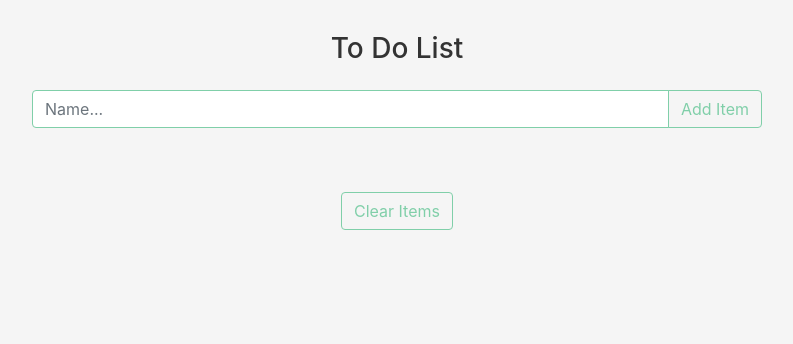
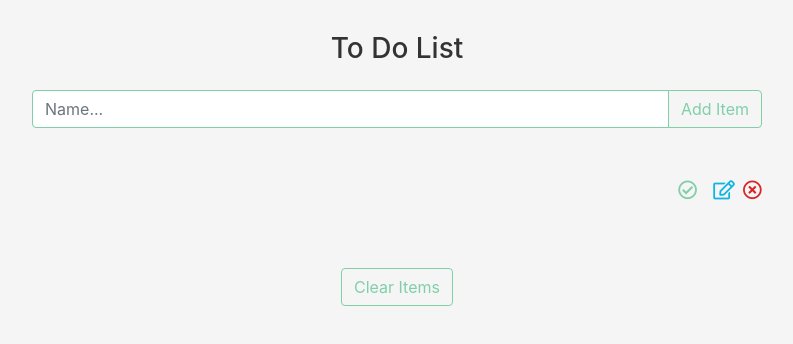
Before and after one commit to bennyho88/To-do-list-projects, a plain HTML site: page index.html in a window 1280 px wide. Shown: the whole page, without its empty margins (243-1036 px from the left). Drawn offline with Linux system fonts and the light colour scheme.

Commit message:
added list for items with js

```diff
--- a/js/app.js
+++ b/js/app.js
@@ -2,9 +2,68 @@
 
 const form = document.querySelector('#itemForm');
 const inputForm = document.querySelector('#itemInput');
+const itemList = document.querySelector('.item-list');
+
+const clearButton = document.querySelector('#clear-list');
+
+////add list in html
+
+/*
+<!-- single item -->
+<!-- <div class="item my-3">
+<h5 class="item-name text-capitalize">laundry</h5>
+<div class="item-icons">
+ <a href="#" class="complete-item mx-2 item-icon"><i class="far fa-check-circle"></i></a>
+ <a href="#" class="edit-item mx-2 item-icon"><i class="far fa-edit"></i></a>
+ <a href="#" class="delete-item item-icon"><i class="far fa-times-circle"></i></a>
+</div>
+</div> -->
+*/
 
 
-const clearButton = document.querySelector('#clear-list');
+const itemDiv = document.createElement('div');
+const head = document.createElement('h5');
+const itemIconsDiv = document.createElement('div');
+
+const completeItem = document.createElement('a');
+const editItem = document.createElement('a');
+const deleteItem = document.createElement('a');
+
+const completeIcon = document.createElement('i');
+const editIcon = document.createElement('i');
+const deleteIcon = document.createElement('i');
+
+// add class in element
+
+itemDiv.classList.add('item', 'my-3');
+head.classList.add('item-name', 'text-capitalize');
+itemIconsDiv.classList.add('item-icons');
+
+completeItem.setAttribute('href', '#');
+completeItem.classList.add('complete-item', 'mx-2', 'item-icon')
+editItem.setAttribute('href', '#');
+editItem.classList.add('edit-item', 'mx-2', 'item-icon');
+deleteItem.setAttribute('href', '#');
+deleteItem.classList.add('delete-item', 'item-icon');
+
+completeIcon.classList.add('far', 'fa-check-circle');
+editIcon.classList.add('far', 'fa-edit');
+deleteIcon.classList.add('far', 'fa-times-circle');
+
+// append elements to item list
+
+itemList.appendChild(itemDiv);
+itemDiv.appendChild(head);
+itemDiv.appendChild(itemIconsDiv);
+
+
+itemIconsDiv.appendChild(completeItem);
+itemIconsDiv.appendChild(editItem);
+itemIconsDiv.appendChild(deleteItem);
+
+completeItem.appendChild(completeIcon);
+editItem.appendChild(editIcon);
+deleteItem.appendChild(deleteIcon);
 
 // validateinput
 
```
Also changed, not shown: index.html (+0 -10 lines).
